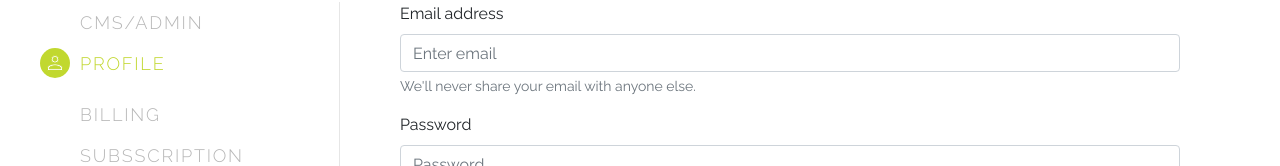
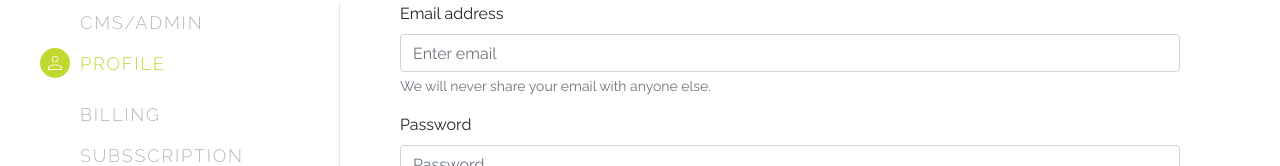
Before and after one commit to Square63/audiosocket_frontend_phase4, a Next.js app: page /user/edit in a window 1280 px wide. Shown: the part 179-345 px from the top of the page. Built offline with nearby package versions, Linux system fonts and the light colour scheme; sample sign-in values are in the browser's storage.

Commit message:
Fixed build errors

```diff
--- a/pages/user/edit.js
+++ b/pages/user/edit.js
@@ -10,7 +10,7 @@ function Edit() {
           <Form.Label>Email address</Form.Label>
           <Form.Control type="email" placeholder="Enter email" />
           <Form.Text className="text-muted">
-            We'll never share your email with anyone else.
+            We will never share your email with anyone else.
           </Form.Text>
         </Form.Group>
 
@@ -27,7 +27,7 @@ function Edit() {
       </Form>
       <div className="row">
         <div className="col-md-6">
-          <div class="form-group">
+          <div className="form-group">
 
           </div>
         </div>
```
